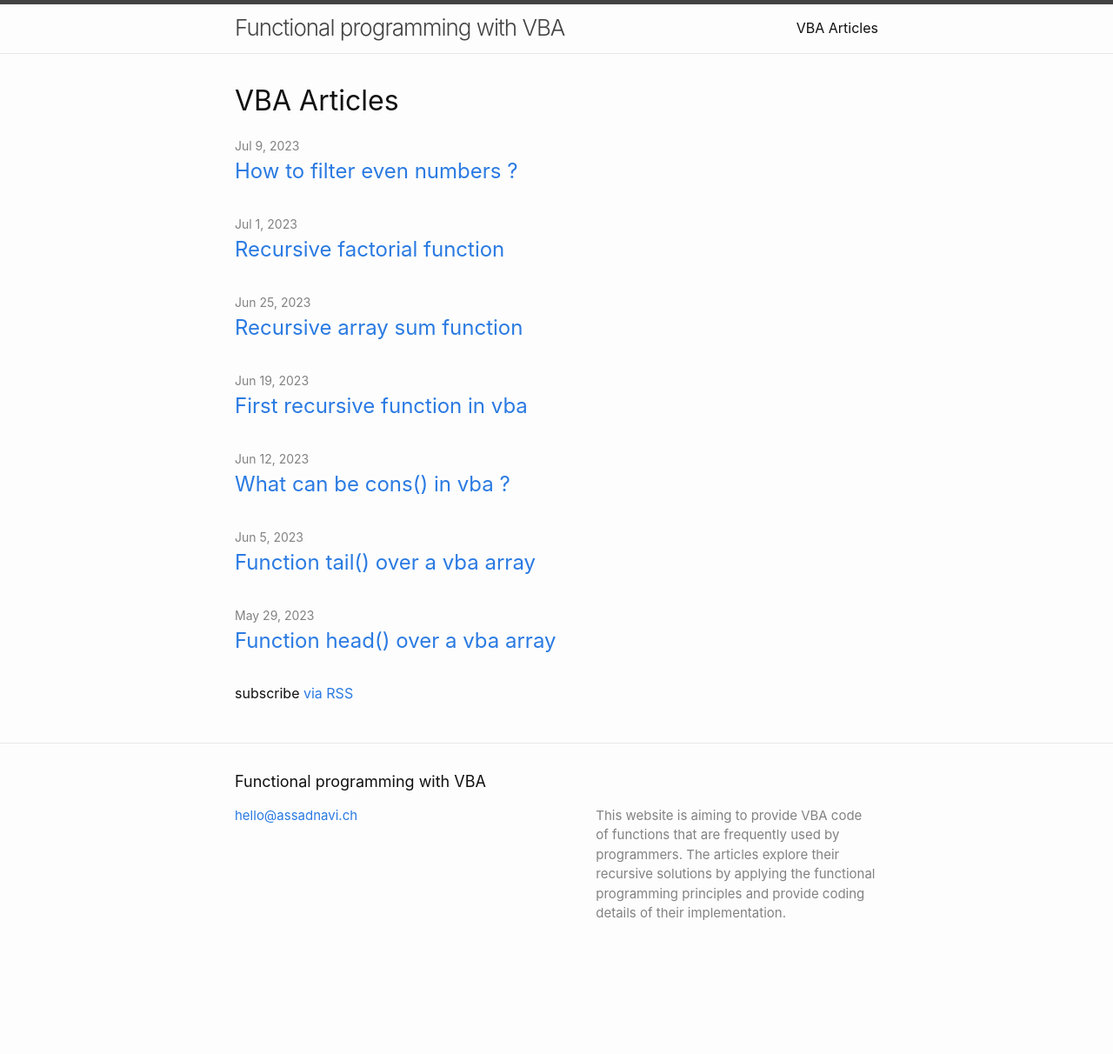
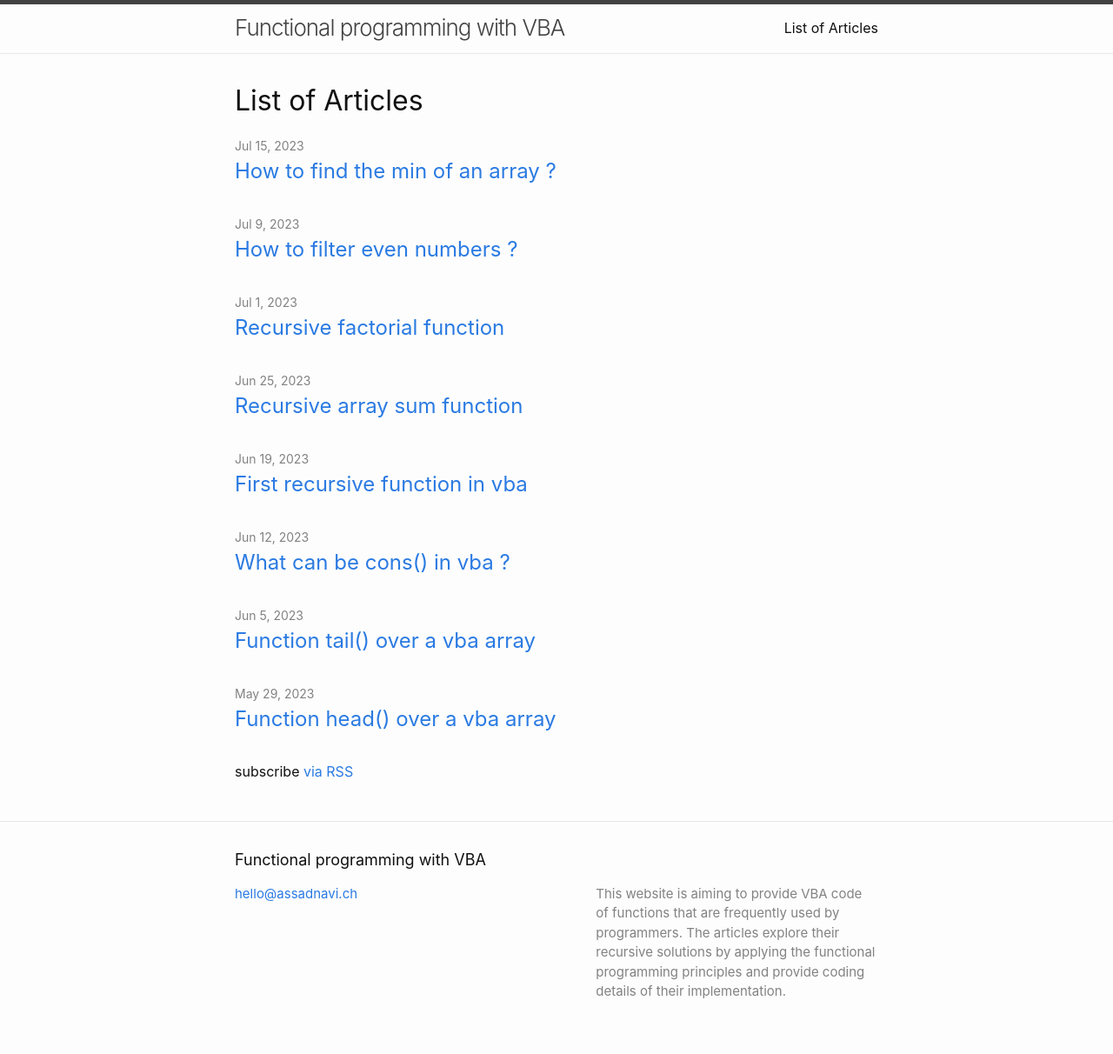
Before and after one commit to assadnavi/assadnavi.github.io, a Jekyll site: the page built from index.markdown, in a window 1280 px wide. Shown: the whole page at 87% size. Built offline with Jekyll 4.4.1, drawn with Linux system fonts in a browser that asks for light colours; before the commit the page ends 1122 px from its top, so only the background shows below that; part of the change alters nothing that is shown.

Commit message:
article min array

```diff
--- /dev/null
+++ b/_posts/2023-07-15-how-to-find-the-min-of-an-array.md
@@ -0,0 +1,75 @@
+---
+layout: post
+title:  "How to find the min of an array ?"
+date:   2023-07-15 00:00:00 +0000
+published: true
+---
+In this article, we will continue exploring recursive solutions of useful functions and write their implementation following the functional programming principles. We will have a look at the min problem which has the goal of finding the `minimum` value in an array of numbers. By symmetry once the solution for the minimum is achieved, it can be easily changed to find the `maximum` value of an array of numbers. To build our solution, we will use the functions implemented in previous articles, `head`, `tail`. For more informations about these functions, see section References.
+
+### What is the min problem ?
+{% highlight cpp %}
+1) The minimum of the array [4, 5, 1] is 1
+
+2) The minimum of the array [-5] is -5
+
+3) The minimum of the array [] is not defined
+{% endhighlight %}
+
+The minimum of an array is only defined for non-empty arrays composed of number elements. Lets now think about a recursive definition to this problem. As a reminder, when trying to solve a problem recursively, we need to find a smaller problem that can be solved with the same method. Lets rewrite the problem statement.
+
+### Where is the recursion ?
+{% highlight cpp %}
+4) The minimum of the array [4, 5, 1]
+
+[IS-EQUIVALENT-TO]
+
+5) The minimum between 4 and the minimum of the array [5, 1]
+
+[IS-EQUIVALENT-TO]
+
+6) The minimum between head([4, 5, 1]) and the minimum of the array tail([4, 5, 1])
+{% endhighlight %}
+
+As you can see in 5) we were able to rewrite the original problem statement 4) with a recursive definition of a smaller size. In recusion terminology, it is called the `induction step`. At runtime, to not apply the recursion indefinitively, we need to find a termination condition to our logic, which is called a `base case`. Our base case is when the array is of size 1, like our example in 2), the minimum value is its only value.
+
+Now lets write this logic in VBA. We create a function `min` which takes an array parameters and returns its minimum value. To make it generic, we have used the type variant so that we can have arrays of integer or decimal numbers. There are two helpers functions, `minVal` which returns the minimum between two numbers and `size` which returns the size of an array. With this design, it is the responsibility of the caller to pass initialized data of the correct types to this function.
+
+### Here is the VBA implementation
+{% highlight vb %}
+Function min(xs As Variant) As Variant
+    If size(xs) = 1 Then    ' base case
+        min = head(xs)
+    Else                    ' inducation step
+        min = minVal(head(xs), min(tail(xs)))
+    End If
+End Function
+
+Function minVal(a As Variant, b As Variant) As Variant
+    If a < b Then
+        minVal = a
+    Else
+        minVal = b
+    End If
+End Function
+
+Function size(xs As Variant) As Long
+    size = (UBound(xs) - LBound(xs) + 1)
+End Function
+{% endhighlight %}
+<br/>
+### How to find the min in VBA ?
+{% highlight vb %}
+Sub main()
+
+    Dim m As Variant
+    m = min(Array(1, 3, -5))
+
+End Sub
+{% endhighlight %}
+<br/>
+Thanks for reading. I hope you have learnt something and this article helped you better understand how to think recursively. If you have any comments or improvement suggestions <a href="mailto:hello@assadnavi.ch">get in touch</a>
+
+### References
+<a href="https://www.functionalvba.com/2023/05/29/function-head-over-a-vba-array.html">head()</a>
+
+<a href="https://www.functionalvba.com/2023/06/05/function-tail-over-a-vba-array.html">tail()</a>
--- a/index.markdown
+++ b/index.markdown
@@ -3,6 +3,6 @@
 # To modify the layout, see https://jekyllrb.com/docs/themes/#overriding-theme-defaults
 
 layout: home
-title: "VBA Articles"
+title: "List of Articles"
 list_title: " "
 ---
```
